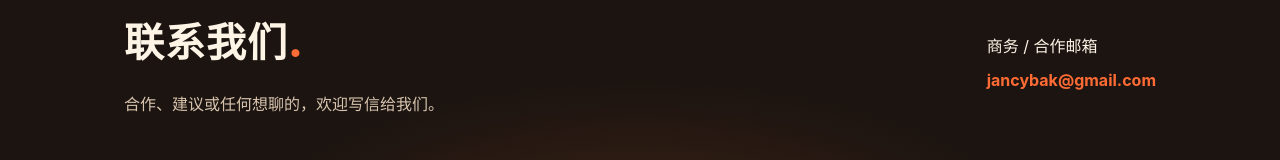
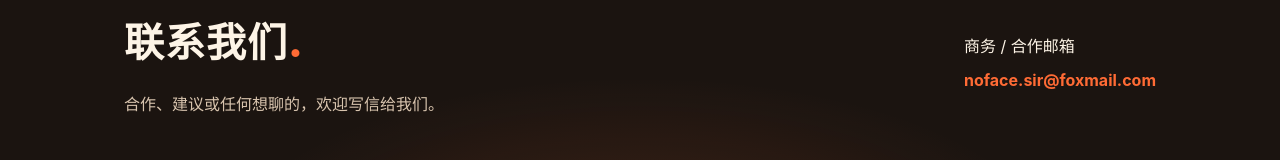
Before and after one commit to YiXiGame/game, a plain HTML site: page index.html in a window 1280 px wide. Shown: the part 1625-1785 px from the top of the page. Drawn offline with Linux system fonts and the light colour scheme.

Commit message:
Update index.html
1

```diff
--- a/index.html
+++ b/index.html
@@ -227,7 +227,7 @@
         </div>
         <div>
           <p style="margin-bottom:6px">商务 / 合作邮箱</p>
-          <a href="mailto:hello@example.com">jancybak@gmail.com</a>
+          <a href="mailto:hello@example.com">noface.sir@foxmail.com</a>
         </div>
       </div>
     </div>
```
